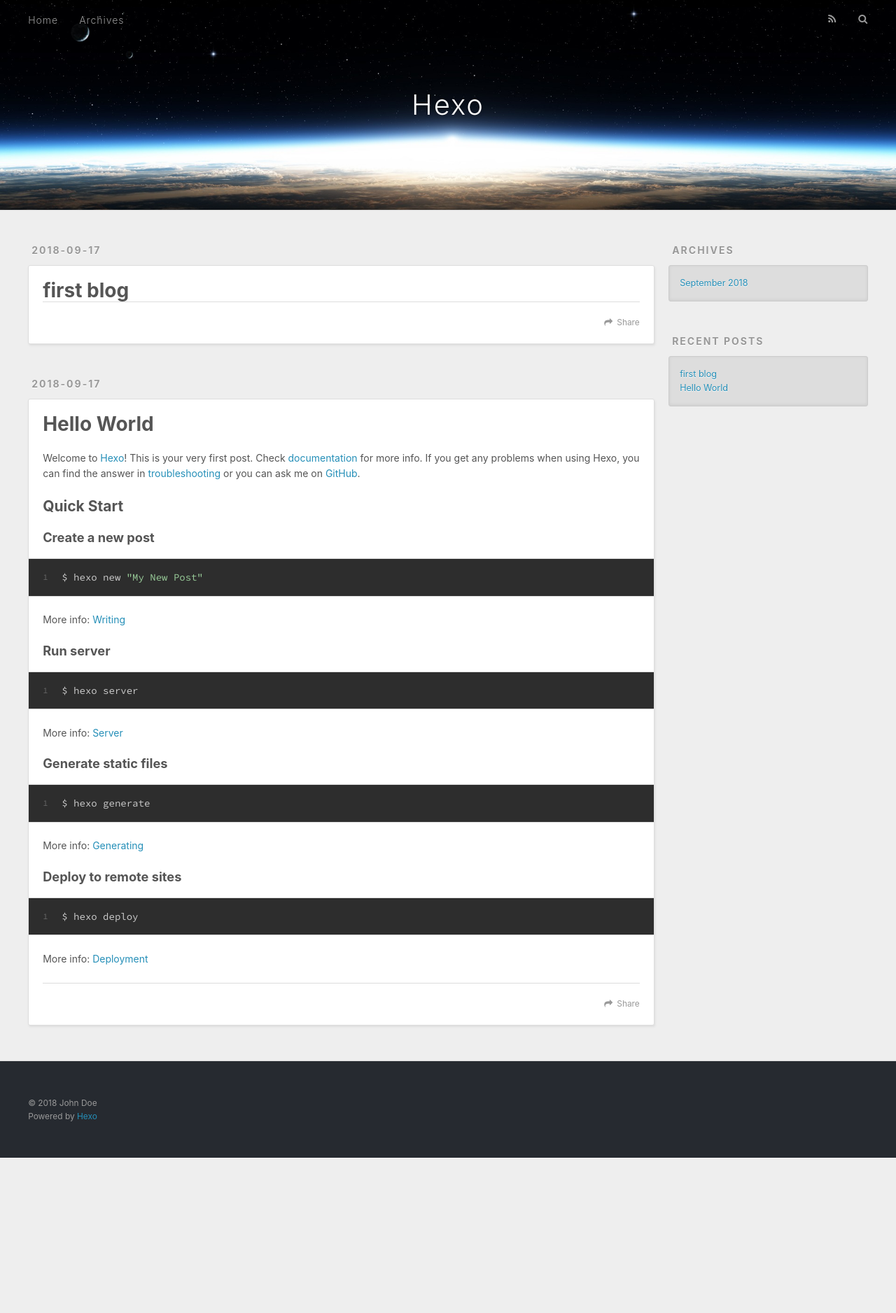
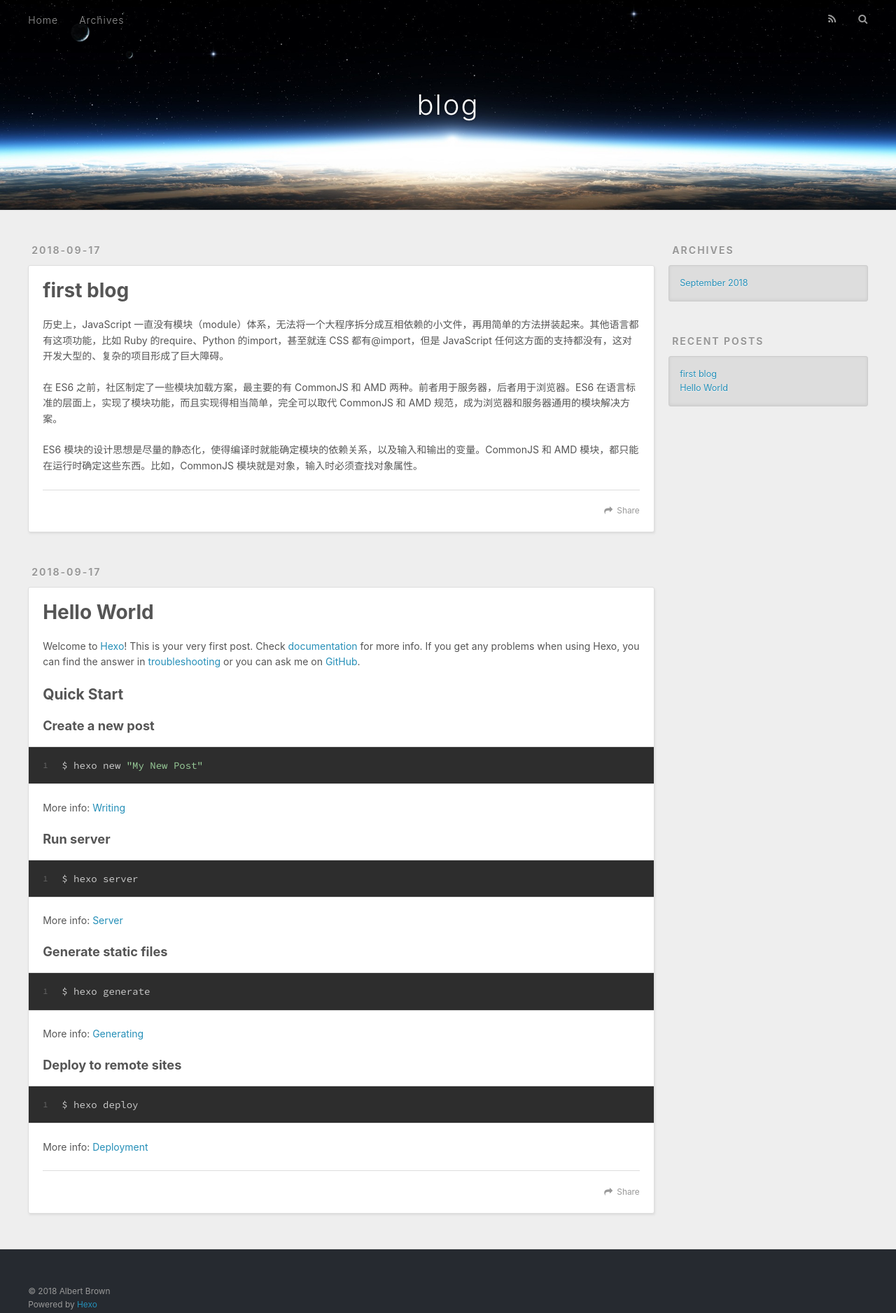
Before and after one commit to zhoumanong/blog.io, a plain HTML site: page index.html in a window 1280 px wide. Shown: the whole page at 70% size. Before the commit the page ends 1655 px from the top, so only its background shows below. Drawn offline with nearby package versions, Linux system fonts and the light colour scheme.

Commit message:
Site updated: 2018-09-17 20:20:36

```diff
--- a/index.html
+++ b/index.html
@@ -5,17 +5,17 @@
 
 
 
-  <title>Hexo</title>
+  <title>blog</title>
   <meta name="viewport" content="width=device-width, initial-scale=1, maximum-scale=1">
   <meta property="og:type" content="website">
-<meta property="og:title" content="Hexo">
+<meta property="og:title" content="blog">
 <meta property="og:url" content="http://yoursite.com/index.html">
-<meta property="og:site_name" content="Hexo">
-<meta property="og:locale" content="default">
+<meta property="og:site_name" content="blog">
+<meta property="og:locale" content="zh-Hans">
 <meta name="twitter:card" content="summary">
-<meta name="twitter:title" content="Hexo">
+<meta name="twitter:title" content="blog">
 
-    <link rel="alternate" href="/atom.xml" title="Hexo" type="application/atom+xml">
+    <link rel="alternate" href="/atom.xml" title="blog" type="application/atom+xml">
 
 
     <link rel="icon" href="/favicon.png">
@@ -34,7 +34,7 @@
   <div id="header-outer" class="outer">
     <div id="header-title" class="inner">
       <h1 id="logo-wrap">
-        <a href="/" id="logo">Hexo</a>
+        <a href="/" id="logo">blog</a>
       </h1>
 
     </div>
@@ -84,11 +84,14 @@
 
     <div class="article-entry" itemprop="articleBody">
 
+        <p>历史上，JavaScript 一直没有模块（module）体系，无法将一个大程序拆分成互相依赖的小文件，再用简单的方法拼装起来。其他语言都有这项功能，比如 Ruby 的require、Python 的import，甚至就连 CSS 都有@import，但是 JavaScript 任何这方面的支持都没有，这对开发大型的、复杂的项目形成了巨大障碍。</p>
+<p>在 ES6 之前，社区制定了一些模块加载方案，最主要的有 CommonJS 和 AMD 两种。前者用于服务器，后者用于浏览器。ES6 在语言标准的层面上，实现了模块功能，而且实现得相当简单，完全可以取代 CommonJS 和 AMD 规范，成为浏览器和服务器通用的模块解决方案。</p>
+<p>ES6 模块的设计思想是尽量的静态化，使得编译时就能确定模块的依赖关系，以及输入和输出的变量。CommonJS 和 AMD 模块，都只能在运行时确定这些东西。比如，CommonJS 模块就是对象，输入时必须查找对象属性。</p>
 
 
     </div>
     <footer class="article-footer">
-      <a data-url="http://yoursite.com/2018/09/17/first-blog/" data-id="cjm68sq0i00014kv3xg5pvzh0" class="article-share-link">Share</a>
+      <a data-url="http://yoursite.com/2018/09/17/first-blog/" data-id="cjm69clxp00004kv3vbr5n6lb" class="article-share-link">Share</a>
 
 
     </footer>
@@ -133,7 +136,7 @@
 
     </div>
     <footer class="article-footer">
-      <a data-url="http://yoursite.com/2018/09/17/hello-world/" data-id="cjm68sq0e00004kv3lpvlz3n8" class="article-share-link">Share</a>
+      <a data-url="http://yoursite.com/2018/09/17/hello-world/" data-id="cjm69clxt00014kv3h42pru80" class="article-share-link">Share</a>
 
 
     </footer>
@@ -193,7 +196,7 @@
 
   <div class="outer">
     <div id="footer-info" class="inner">
-      &copy; 2018 John Doe<br>
+      &copy; 2018 Albert Brown<br>
       Powered by <a href="http://hexo.io/" target="_blank">Hexo</a>
     </div>
   </div>
```
Also changed, not shown: 2018/09/17/first-blog/index.html (+15 -9 lines), 2018/09/17/hello-world/index.html (+7 -7 lines), archives/2018/09/index.html (+8 -8 lines), archives/2018/index.html (+8 -8 lines), archives/index.html (+8 -8 lines).
